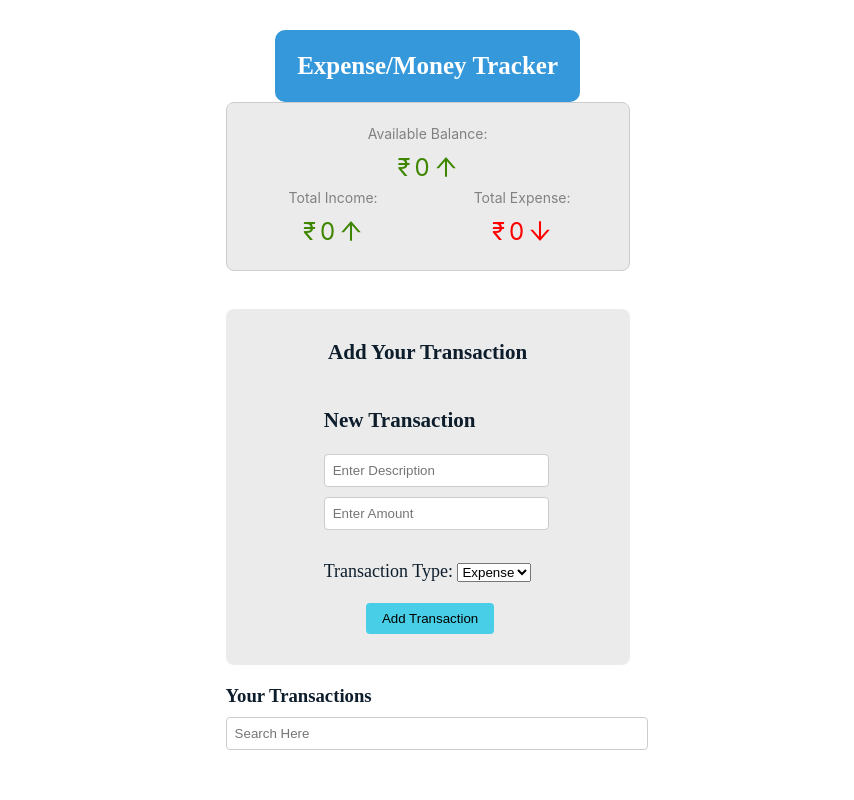
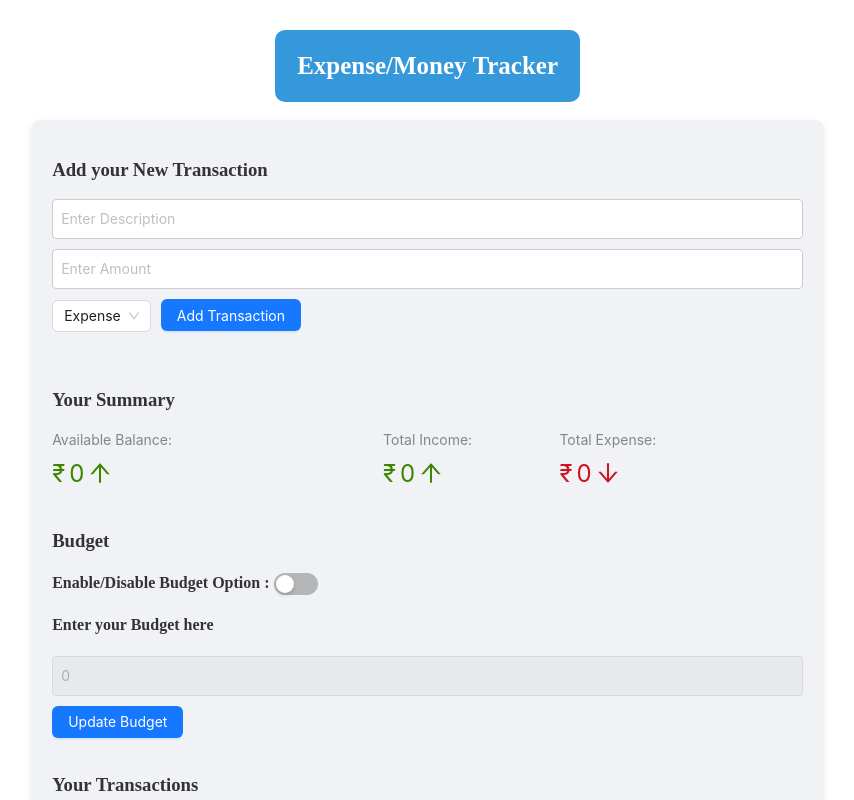
Before and after one commit to Venkataramanabaratam1/Expense-Money-Tracker, a React (Create React App) app: page / in a window 1280 px wide. Shown: the top 800 px of the page, without its empty margins (216-1070 px from the left). Built offline with nearby package versions, Linux system fonts and the light colour scheme.

Commit message:
implemented budget option and bar chart with new UI

```diff
--- a/src/module/comp.js
+++ b/src/module/comp.js
@@ -1,23 +1,57 @@
-import React, { useState } from 'react';
+import React, { useState, useEffect } from 'react';
 import styled from "styled-components";
 import './comp.css';
 import CountUp from 'react-countup';
-import { Col, Row, Statistic } from 'antd';
-import { ArrowDownOutlined, ArrowUpOutlined } from '@ant-design/icons';
+import { Col, Row, Statistic, Input, Select, Button, Switch, message } from 'antd';
+import { ArrowDownOutlined, ArrowUpOutlined, ExclamationCircleOutlined } from '@ant-design/icons';
+import Chart from 'chart.js/auto';
+
+
+const { Option } = Select;
 
 const formatter = (value) => <CountUp end={value} separator="," />;
+
 const Container = styled.div`
-  background-color: #00000014;
-  color: #0d1d2c;
+  background-color: #f0f2f5;
+  color: #333;
+  padding: 20px;
+  border-radius: 8px;
+  box-shadow: 0px 4px 8px rgba(0, 0, 0, 0.1);
+`;
+
+const InputContainer = styled.div`
+  margin-bottom: 20px;
+  & > * {
+    margin-right: 10px;
+  }
+`;
+
+// const InputContainer = styled.div`
+//   margin-bottom: 20px;
+//   display: flex;
+//   align-items: center;
+// `;
+
+const TransactionsList = styled.ul`
+  list-style: none;
+  padding: 0;
+`;
+
+const TransactionItem = styled.li`
   display: flex;
-  flex-direction: column;
-  padding: 10px 22px;
-  font-size: 18px;
-  width: 360px;
+  justify-content: space-between;
   align-items: center;
-  justify-content: space-between;
-  border-radius: 8px;
-  order:-1
+  margin-bottom: 10px;
+  padding: 10px;
+  background-color: #fff;
+  border-radius: 4px;
+  box-shadow: 0px 2px 4px rgba(0, 0, 0, 0.1);
+  &.income {
+    background-color: #28e00c;
+  }
+  &.expense {
+    background-color: #dc3545;
+  }
 `;
 
 function ExpenseTracker() {
@@ -26,6 +60,87 @@ function ExpenseTracker() {
   const [inputAmount, setInputAmount] = useState('');
   const [transactionType, setTransactionType] = useState('expense');
   const [searchText, setSearchText] = useState('');
+  const [chartData, setChartData] = useState({});
+  const [budget, setBudget] = useState(0);
+  const [budgetEnabled, setBudgetEnabled] = useState(false); // State to manage budget enable/disable
+
+  useEffect(() => {
+    const chartLabels = transactions.map(transaction => transaction.description);
+    const expenseData = transactions.map(transaction => transaction.type === 'expense' ? transaction.amount : 0);
+    const incomeData = transactions.map(transaction => transaction.type === 'income' ? transaction.amount : 0);
+
+    setChartData({
+      labels: chartLabels,
+      datasets: [
+        {
+          label: 'Expenses',
+          data: expenseData,
+          backgroundColor: '#dc3545'
+        },
+        {
+          label: 'Income',
+          data: incomeData,
+          backgroundColor: '#28e00c'
+        }
+      ]
+    });
+  }, [transactions]);
+
+  useEffect(() => {
+    if (Object.keys(chartData).length > 0) {
+      const ctx = document.getElementById('transactionChart');
+      if (ctx !== null) {
+        const myChart = new Chart(ctx, {
+          type: 'bar',
+          data: chartData,
+          options: {
+            scales: {
+              x: {
+                stacked: true
+              },
+              y: {
+                stacked: true
+              }
+            }
+          }
+        });
+        return () => myChart.destroy();
+      }
+    }
+  }, [chartData]);
+
+  const [budgetInput, setBudgetInput] = useState(budget.toString()); // State to manage the input value for budget
+  // Function to handle changes to the input value for budget
+  const handleBudgetInputChange = (e) => {
+    setBudgetInput(e.target.value); // Update the input value
+  };
+
+  // Function to handle the click event for updating the budget
+  const handleUpdateBudget = () => {
+    setBudget(parseFloat(budgetInput)); // Update the budget value
+  };
+
+  const calculateTotal = (type) => {
+    return transactions.reduce((total, transaction) => {
+      if (transaction.type === type) {
+        return total + transaction.amount;
+      }
+      return total;
+    }, 0);
+  };
+
+  const totalExpense = calculateTotal('expense');
+
+  useEffect(() => {
+    if (totalExpense > budget) {
+      message.warning({
+        content: 'Your expenses have exceeded the budget!',
+        icon: <ExclamationCircleOutlined />,
+        duration: 5,
+      });
+    }
+  }, [totalExpense, budget]);
+
 
   const addTransaction = () => {
     if (inputDescription.trim() !== '' && inputAmount !== '') {
@@ -61,133 +176,133 @@ function ExpenseTracker() {
     setTransactions(updatedTransactions);
   };
 
-  const calculateTotal = (type) => {
-    return transactions.reduce((total, transaction) => {
-      if (transaction.type === type) {
-        return total + transaction.amount;
-      }
-      return total;
-    }, 0);
-  };
+  // const calculateTotal = (type) => {
+  //   return transactions.reduce((total, transaction) => {
+  //     if (transaction.type === type) {
+  //       return total + transaction.amount;
+  //     }
+  //     return total;
+  //   }, 0);
+  // };
 
-  const totalExpense = calculateTotal('expense');
+  // const totalExpense = calculateTotal('expense');
   const totalIncome = calculateTotal('income');
   const availableBalance = totalIncome - totalExpense;
 
-  // Function to filter transactions based on search text
   const filteredTransactions = transactions.filter(transaction =>
     transaction.description.toLowerCase().includes(searchText.toLowerCase())
   );
 
   return (
-    <div className='main'>
-      <div className="summary">
-        <Row gutter={16} justify="center">
-        <Col span={12} justify="center">
+    <div className="">
+      <br />
+      <Container>
+        <h3>Add your New Transaction</h3>
+        <InputContainer>
+          <Input
+            placeholder="Enter Description"
+            value={inputDescription}
+            onChange={(e) => setInputDescription(e.target.value)}
+          />
+          <Input
+            type="number"
+            placeholder="Enter Amount"
+            value={inputAmount}
+            onChange={(e) => setInputAmount(e.target.value)}
+          />
+          <Select value={transactionType} onChange={(value) => setTransactionType(value)}>
+            <Option value="income">Income</Option>
+            <Option value="expense">Expense</Option>
+          </Select>
+          <Button type="primary" onClick={addTransaction}>Add Transaction</Button>
+        </InputContainer>
+
+        <br/>
+        <h3>Your Summary</h3>
+        <Row gutter={10} justify="space-between">
+          <Col span={8}>
             <Statistic
               title="Available Balance:"
               value={availableBalance}
               precision={2}
               valueStyle={{
-        color: availableBalance >= 0 ? '#3f8600' : '#cf1322', // Green for positive, red for negative
+                color: availableBalance >= 0 ? '#3f8600' : '#cf1322',
               }}
               suffix={availableBalance >= 0 ? <ArrowUpOutlined /> : <ArrowDownOutlined />}
               prefix="₹"
-      formatter={formatter} />
+              formatter={formatter}
+            />
           </Col>
-        </Row>
-      <Row gutter={16}>
-    <Col span={12}>
+          <Col gutter={8}>
             <Statistic
               title="Total Income:"
               value={totalIncome}
               precision={2}
-      valueStyle={{
-        color: '#3f8600',
-      }}
+              valueStyle={{ color: '#3f8600' }}
+              prefix="₹"
               suffix={<ArrowUpOutlined />}
-      prefix="₹"
-      formatter={formatter} />
+              formatter={formatter}
+            />
           </Col>
-    <Col span={12}>
+          <Col span={8}>
             <Statistic
               title="Total Expense:"
               value={totalExpense}
               precision={2}
-      valueStyle={{
-        color: 'red',
-      }}
+              valueStyle={{ color: '#cf1322' }}
+              prefix="₹"
               suffix={<ArrowDownOutlined />}
-      prefix="₹"
-      formatter={formatter} />
+              formatter={formatter}
+            />
           </Col>
         </Row>
-        {/* <h3 align="center">Summary</h3>
-        <b><p>Available Balance: ₹{availableBalance}</p></b>
-        <p>Total Income: ₹{totalIncome}</p>
-        <p>Total Expense: ₹{totalExpense}</p> */}
-      </div>
+
         <br/>
 
-     <Container>
-      <h3>Add Your Transaction</h3>
-     <div>
-       <h3>New Transaction</h3>
-       <input
-         type="text"
-         placeholder="Enter Description"
-         value={inputDescription}
-         onChange={(e) => setInputDescription(e.target.value)}
+        <h3>Budget </h3>
+        <h4>Enable/Disable Budget Option : <Switch checked={budgetEnabled} onChange={(checked) => setBudgetEnabled(checked)} /></h4>
+        <h4>Enter your Budget here</h4>
+        <Input
+          type="number"
+          placeholder="Set Your Budget"
+          value={budgetInput}
+          onChange={handleBudgetInputChange}
+          disabled={!budgetEnabled} // Disable input if budget is not enabled
         />
-       <br/>
-       <input
-        type="number"
-        placeholder="Enter Amount"
-        value={inputAmount}
-        onChange={(e) => setInputAmount(e.target.value)}
-       />
-       <br/><br/>
-      <div>
-        <span>Transaction Type: </span>
-        <select value={transactionType} onChange={(e) => setTransactionType(e.target.value)}>
-        <option value="income">Income</option>
-        <option value="expense">Expense</option>
-       </select>
-      </div>
-     <br/>
-     <div align="center"><button className="button" onClick={addTransaction}>Add Transaction</button></div>
-     <br/>
-    </div>
-    </Container>
+        <Button type="primary" onClick={handleUpdateBudget}>Update Budget</Button>
+        <br/> <br/>
 
-      <div className="transactions">
         <h3>Your Transactions</h3>
-        <div className="search">
-         <input
-           type="text"
+        <Input
           placeholder="Search Here"
           value={searchText}
           onChange={(e) => setSearchText(e.target.value)}
         />
-        </div>
-        <ul>
+
+        <TransactionsList>
           {filteredTransactions.map((transaction) => (
-            <li key={transaction.id} className={transaction.type}>
+            <TransactionItem key={transaction.id} className={transaction.type}>
               <span>{transaction.description} - ₹{transaction.amount}</span>
               <div className="buttons">
-              <button className="delete-button" onClick={() => deleteTransaction(transaction.id)}>Delete</button>
-              <button className="edit-button" onClick={() => {
+                <Button onClick={() => deleteTransaction(transaction.id)}>Delete</Button>
+                <Button onClick={() => {
                   const newDescription = prompt('Enter new description:', transaction.description);
                   const newAmount = parseFloat(prompt('Enter new amount:', transaction.amount));
                   if (newDescription !== null && !isNaN(newAmount)) {
                     editTransaction(transaction.id, newDescription, newAmount);
                   }
-              }}>Edit</button>
+                }}>Edit</Button>
               </div>
-            </li>
+            </TransactionItem>
           ))}
-        </ul>
-      </div>
+        </TransactionsList>
+
+        <br/><br/>
+        <h3>Visual Representation of your Transactions</h3>
+        <canvas id="transactionChart"></canvas>
+
+      </Container>
+      <br/>
     </div>
   );
 }
```
Lines whose indentation alone changed are shown as unchanged.
